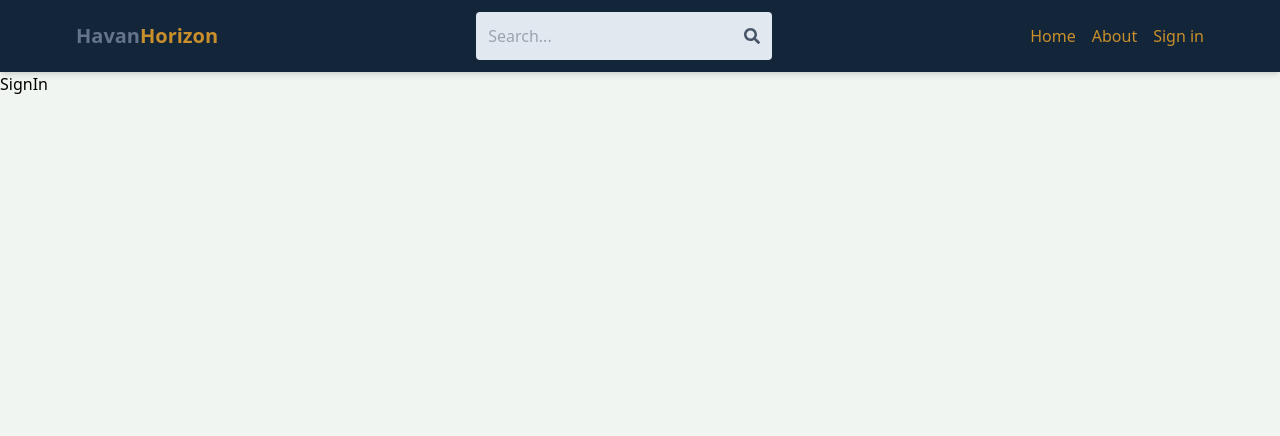
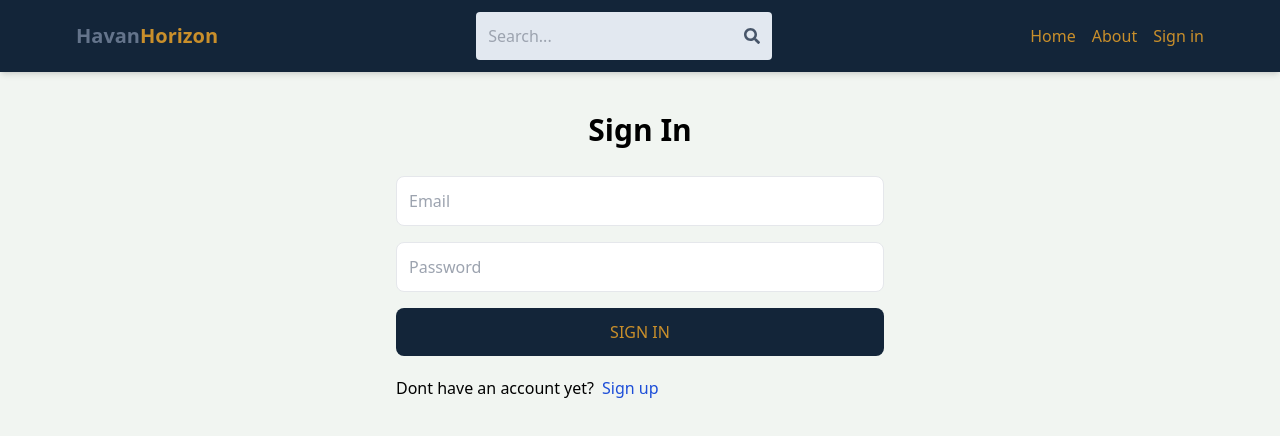
Before and after one commit to NDDuy1006/mern-estate, a React (Vite) app: page /sign-in in a window 1280 px wide. Shown: the top 436 px of the page. Built offline with nearby package versions, Linux system fonts and the light colour scheme.

Commit message:
signin page

```diff
--- a/src/pages/SignIn.jsx
+++ b/src/pages/SignIn.jsx
@@ -1,7 +1,89 @@
-
+import { useState } from "react"
+import { Link, useNavigate } from "react-router-dom"
 
 export default function SignIn() {
+  const [formData, setFormData] = useState({
+    username: "",
+    email: "",
+    password: "",
+  })
+  const [error, setError] = useState(null)
+  const [loading, setLoading] = useState(false)
+
+  const navigate = useNavigate()
+
+  const handleChange = (e) => {
+    const { id, value } = e.target
+    setFormData({ ...formData, [id]: value })
+  }
+
+  const handleSubmit = async (e) => {
+    e.preventDefault()
+
+    try {
+      setLoading(true)
+
+      const res = await fetch(
+        "/api/auth/sign-in",
+        {
+          method: "POST",
+          headers: {
+            "Content-Type": "application/json",
+          },
+          body: JSON.stringify(formData)
+        }
+      )
+
+      const data = await res.json()
+      if (data.success === false) {
+        setError(data.message)
+        setLoading(false)
+        return
+      }
+      setError(null)
+      setLoading(false)
+      navigate("/")
+    } catch (error) {
+      setLoading(false)
+      setError(error.message)
+    }
+
+  }
+
   return (
-    <div>SignIn</div>
+    <div className="p-3 max-w-lg mx-auto">
+      <h1 className="text-3xl text-center font-semibold my-7">
+        Sign In
+      </h1>
+      <form onSubmit={handleSubmit} className="flex flex-col gap-4">
+        <input
+          type="email"
+          placeholder="Email"
+          className="border p-3 rounded-lg"
+          id="email"
+          onChange={handleChange}
+        />
+        <input
+          type="password"
+          placeholder="Password"
+          className="border p-3 rounded-lg"
+          id="password"
+          onChange={handleChange}
+        />
+        <button
+          disabled={loading}
+          className="bg-main-theme text-secondary-theme p-3 rounded-lg uppercase hover:opacity-95 disabled:opacity-70"
+        >
+          {loading ? "Loading..." : "Sign In"}
+        </button>
+      </form>
+      <div className="flex gap-2 mt-5">
+        <p>Dont have an account yet?</p>
+        <Link to="/sign-up">
+          <span className="text-blue-700">Sign up</span>
+        </Link>
+      </div>
+      {error && <p className="text-red-500 mt-5">{error}</p>}
+    </div>
   )
 }
--- a/src/pages/SignUp.jsx
+++ b/src/pages/SignUp.jsx
@@ -53,7 +53,7 @@ export default function SignUp() {
   return (
     <div className="p-3 max-w-lg mx-auto">
       <h1 className="text-3xl text-center font-semibold my-7">
-        Signup
+        Sign Up
       </h1>
       <form onSubmit={handleSubmit} className="flex flex-col gap-4">
         <input
@@ -90,7 +90,7 @@ export default function SignUp() {
           <span className="text-blue-700">Sign in</span>
         </Link>
       </div>
-      {error && <p className="">{error}</p>}
+      {error && <p className="text-red-500 mt-5">{error}</p>}
     </div>
   )
 }
```
